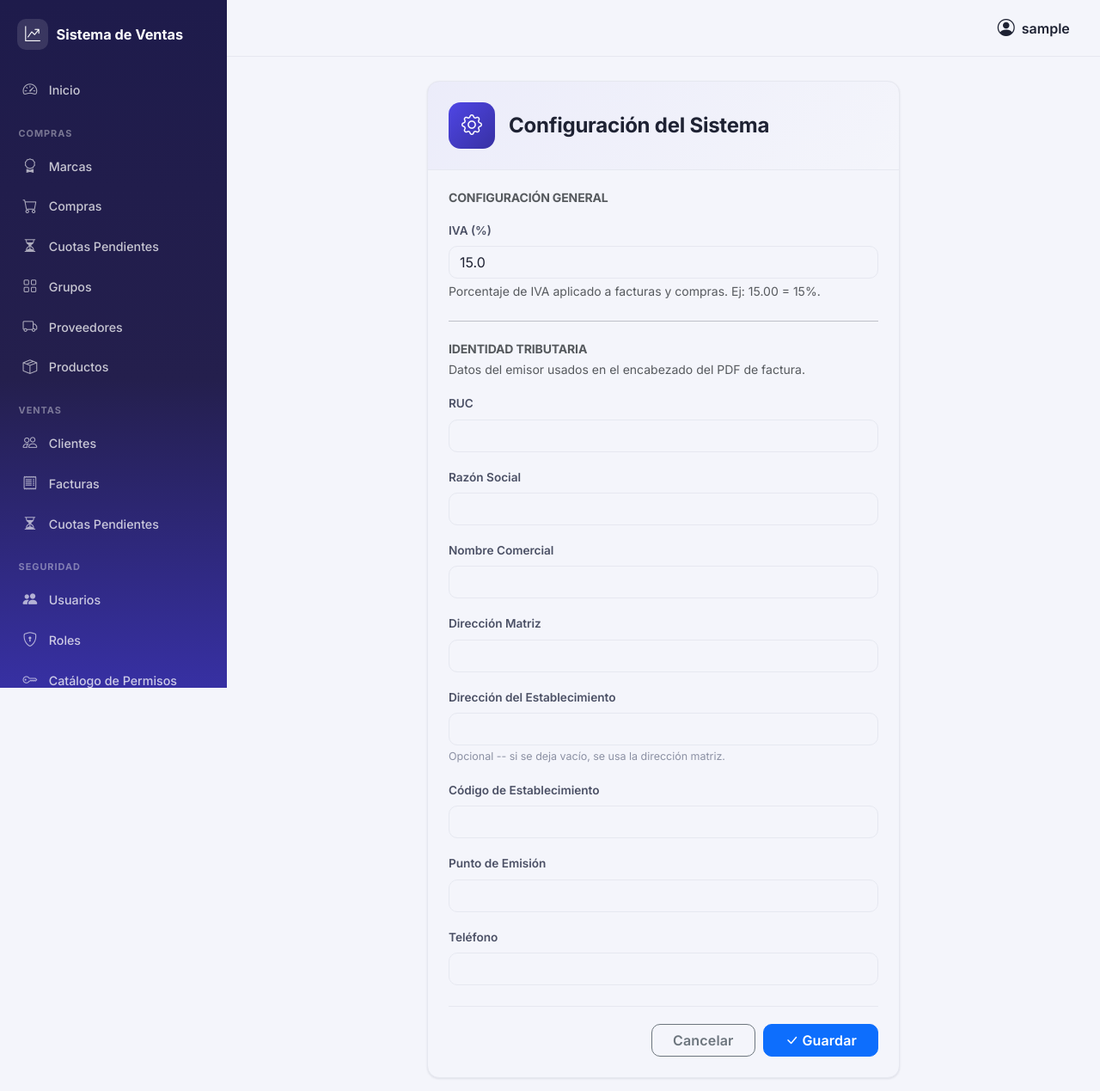
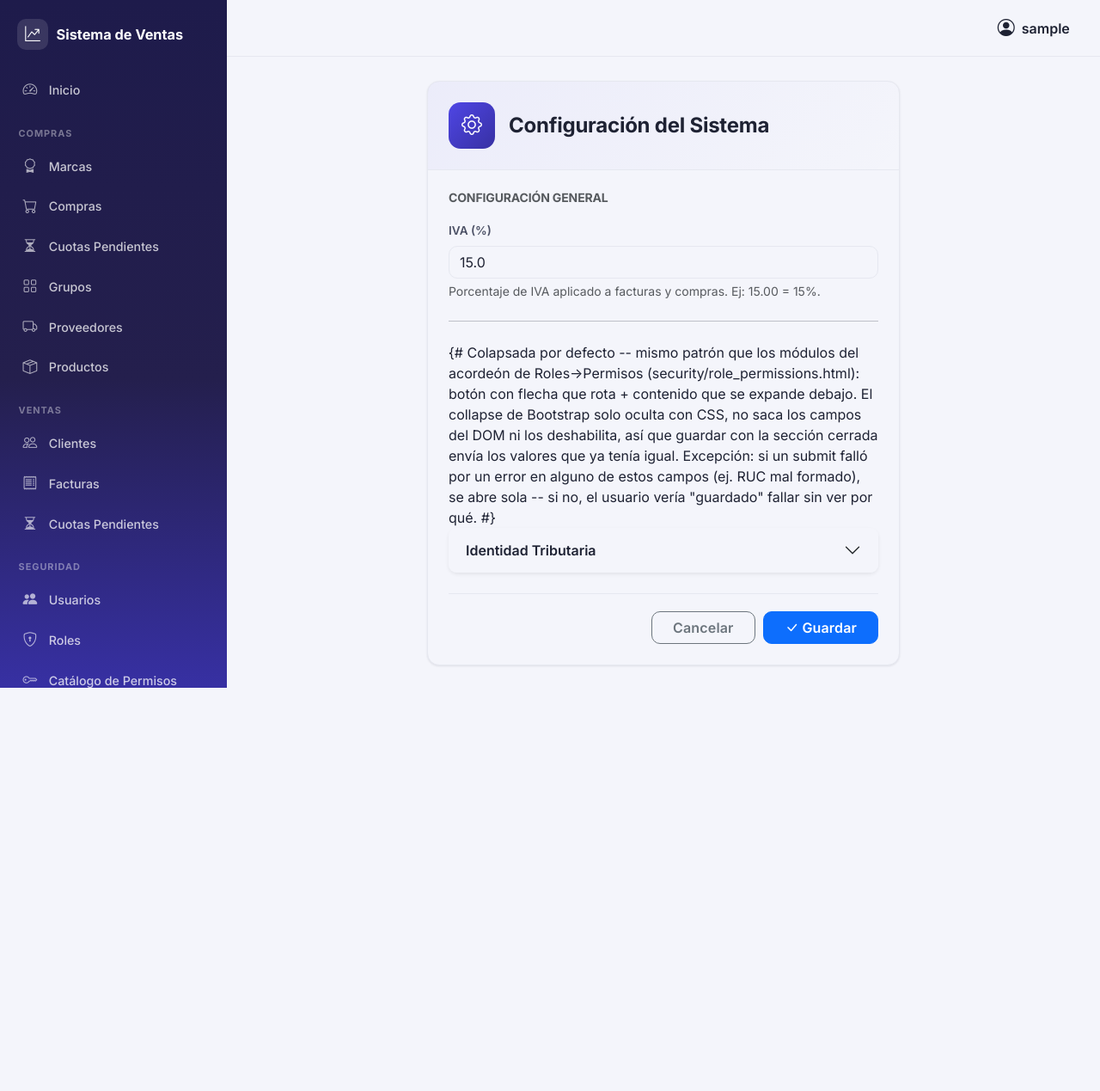
Before and after one commit to ElianWBG/Sales_a2-ISAAC, a Django app: page /configuracion/ in a window 1280 px wide. Shown: the top 1269 px of the page at 86% size. After the commit the page ends 800 px from the top, so only its background shows below. Run offline with Django 5.2, Linux system fonts and the light colour scheme; the visitor is signed in with stand-in values (Sample User, id 1); data comes from the database, SQL or seed files in the repository; some libraries are stand-ins or nearby versions.

Commit message:
Desplegable a Identidad Tributaria

```diff
--- a/billing/templates/billing/configuracion_form.html
+++ b/billing/templates/billing/configuracion_form.html
@@ -26,7 +26,35 @@
 
           <hr class="my-4">
 
-          <h6 class="text-uppercase text-muted small fw-bold mb-1">Identidad Tributaria</h6>
+          {# Colapsada por defecto -- mismo patrón que los módulos del
+             acordeón de Roles→Permisos (security/role_permissions.html):
+             botón con flecha que rota + contenido que se expande debajo.
+             El collapse de Bootstrap solo oculta con CSS, no saca los
+             campos del DOM ni los deshabilita, así que guardar con la
+             sección cerrada envía los valores que ya tenía igual.
+             Excepción: si un submit falló por un error en alguno de estos
+             campos (ej. RUC mal formado), se abre sola -- si no, el
+             usuario vería "guardado" fallar sin ver por qué. #}
+          <div class="accordion" id="identidadTributariaAccordion">
+            <div class="accordion-item mb-2 border-0 shadow-sm">
+              <h2 class="accordion-header">
+                {% if form.ruc.errors or form.razon_social.errors or form.nombre_comercial.errors or form.direccion_matriz.errors or form.direccion_establecimiento.errors or form.codigo_establecimiento.errors or form.punto_emision.errors or form.telefono.errors %}
+                <button class="accordion-button fw-semibold" type="button"
+                        data-bs-toggle="collapse" data-bs-target="#identidadTributariaCollapse"
+                        aria-expanded="true" aria-controls="identidadTributariaCollapse">
+                  Identidad Tributaria
+                </button>
+                {% else %}
+                <button class="accordion-button collapsed fw-semibold" type="button"
+                        data-bs-toggle="collapse" data-bs-target="#identidadTributariaCollapse"
+                        aria-expanded="false" aria-controls="identidadTributariaCollapse">
+                  Identidad Tributaria
+                </button>
+                {% endif %}
+              </h2>
+              <div id="identidadTributariaCollapse"
+                   class="accordion-collapse collapse {% if form.ruc.errors or form.razon_social.errors or form.nombre_comercial.errors or form.direccion_matriz.errors or form.direccion_establecimiento.errors or form.codigo_establecimiento.errors or form.punto_emision.errors or form.telefono.errors %}show{% endif %}">
+                <div class="accordion-body">
                   <p class="text-muted small mb-3">Datos del emisor usados en el encabezado del PDF de factura.</p>
                   {% for field in form %}
                     {% if field.name != 'iva_porcentaje' %}
@@ -38,6 +66,11 @@
                     </div>
                     {% endif %}
                   {% endfor %}
+                </div>
+              </div>
+            </div>
+          </div>
+
           <div class="form-actions">
             <a href="{% url 'billing:home' %}" class="btn btn-outline-secondary px-4">Cancelar</a>
             <button type="submit" class="btn btn-primary px-4"><i class="bi bi-check-lg me-1"></i>Guardar</button>
```
Lines whose indentation alone changed are shown as unchanged.
